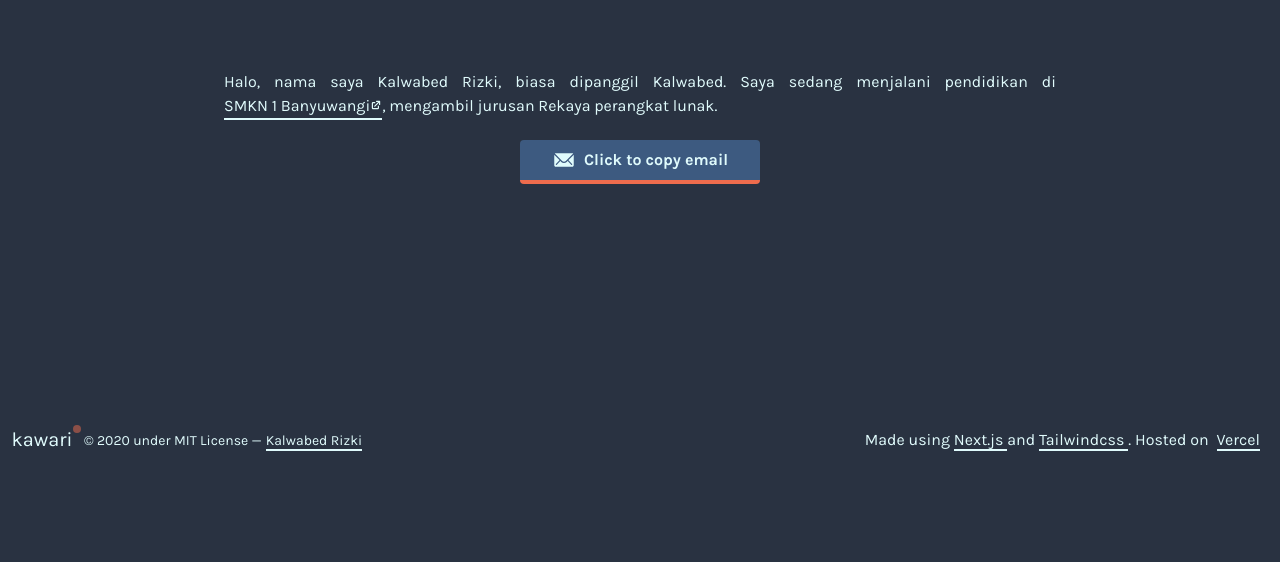
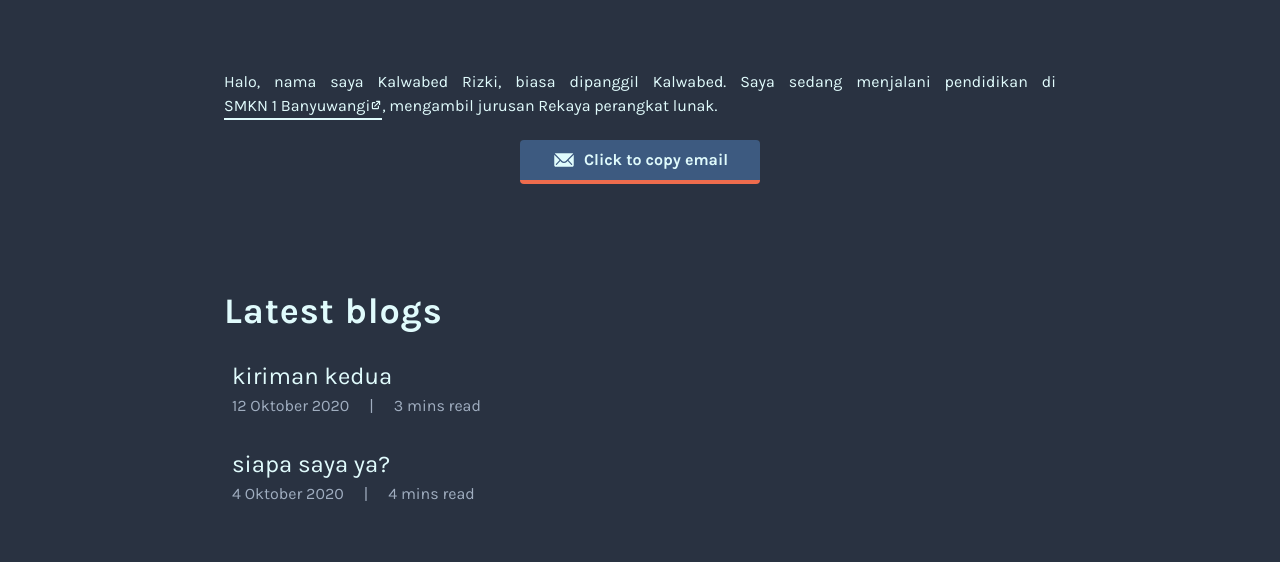
Before and after one commit to kalwabed/kawari.space, a Next.js app: page / in a window 1280 px wide. Shown: the part 390-952 px from the top of the page. Before the commit the page ends 906 px from the top, so only its background shows below. Built offline with nearby package versions, Linux system fonts and the light colour scheme; no server answers.

Commit message:
📦 NEW: new latest blogs on home page

```diff
--- a/src/styles/About.module.css
+++ b/src/components/home/About.module.css
@@ -1,5 +1,5 @@
 .wrapper {
-  @apply flex flex-col items-center px-5 mx-auto pb-48;
+  @apply flex flex-col items-center px-5 mx-auto pb-20;
 }
 
 .emailButton {
--- a/src/components/home/About.tsx
+++ b/src/components/home/About.tsx
@@ -3,7 +3,7 @@ import { IoIosMail } from 'react-icons/io'
 
 import LinkExternal from '@/parts/LinkExternal'
 import { useEmail } from '@/hooks/index'
-import styled from '@/styles/About.module.css'
+import styled from './About.module.css'
 
 const About = () => {
   return (
--- a/src/components/home/Identity.tsx
+++ b/src/components/home/Identity.tsx
@@ -1,8 +1,8 @@
 /* eslint-disable global-require */
 import React from 'react'
 
-import styled from '@/styles/Identity.module.css'
 import siteConfig from 'site-config'
+import styled from './Identity.module.css'
 
 const Identity = () => {
   const { home } = siteConfig
--- /dev/null
+++ b/src/components/home/LatestBlog.module.css
@@ -0,0 +1,33 @@
+.wrapper {
+  @apply flex flex-col items-start px-5 mx-auto pb-40;
+}
+
+.latestBlogs {
+  @apply text-4xl tracking-wide font-semibold;
+}
+
+.blogWrapper {
+  @apply flex flex-col flex-wrap mt-3 w-full transition ease-in duration-100;
+}
+
+.blogWrapper:hover {
+  @apply shadow-lg;
+}
+
+.title {
+  @apply font-medium text-2xl transition ease-out duration-75;
+}
+
+.title:hover {
+  @apply text-info;
+}
+
+.dateTime {
+  @apply text-gray-500 flex flex-row;
+}
+
+@screen md {
+  .wrapper {
+    @apply px-56;
+  }
+}
--- /dev/null
+++ b/src/components/home/LatestBlogs.tsx
@@ -0,0 +1,35 @@
+import type { Post } from '@/@types'
+import Link from 'next/link'
+import React from 'react'
+import Date from '../blog/dateConfig'
+import styled from './LatestBlog.module.css'
+
+interface Props {
+  allPostsData: Post[]
+}
+
+const LatestBlogs = ({ allPostsData }: Props) => {
+  return (
+    <section className={`container ${styled.wrapper}`}>
+      <div className={styled.latestBlogs}>Latest blogs</div>
+      {allPostsData.map(({ date, readingTime, slug, title }) => (
+        <div className={styled.blogWrapper} key={slug}>
+          <div className="p-2">
+            <div className={styled.title}>
+              <Link href={`/blog/${slug}`}>
+                <a>{title}</a>
+              </Link>
+            </div>
+            <div className={styled.dateTime}>
+              <Date dateString={date} />
+              <div className="mx-5">|</div>
+              {readingTime} mins read
+            </div>
+          </div>
+        </div>
+      ))}
+    </section>
+  )
+}
+
+export default LatestBlogs
--- a/src/pages/_document.tsx
+++ b/src/pages/_document.tsx
@@ -8,6 +8,7 @@ class MyDocument extends Document {
   }
 
   render() {
+    const isDev = process.env.NODE_ENV === 'development'
     return (
       <Html lang="en">
         <Head>
@@ -16,7 +17,7 @@ class MyDocument extends Document {
           <link href="/assets/icons/favicon-32x32.png" rel="icon" sizes="32x32" type="image/png" />
           <link href="/assets/icons/favicon-16x16.png" rel="icon" sizes="16x16" type="image/png" />
           <link rel="apple-touch-icon" sizes="180x180" href="/assets/icons/apple-touch-icon.png" type="image/png" />
-          <script async defer data-website-id={process.env.NEXT_PUBLIC_UMAMI_ID} src={process.env.NEXT_PUBLIC_UMAMI_LINK} />
+          <script async defer data-website-id={!isDev && process.env.NEXT_PUBLIC_UMAMI_ID} src={process.env.NEXT_PUBLIC_UMAMI_LINK} />
         </Head>
 
         <body className="bg-dark text-light font-primary">
--- a/src/pages/blog/index.tsx
+++ b/src/pages/blog/index.tsx
@@ -4,7 +4,6 @@ import { GetStaticProps, NextPage } from 'next'
 import { Post } from '@/@types'
 import { getSortedPostsData } from '@/lib/posts'
 import Layout from '@/components/Layout'
-// eslint-disable-next-line import/no-named-as-default-member
 import BlogList from '@/components/blog/BlogList'
 
 interface Props {
--- a/src/pages/index.tsx
+++ b/src/pages/index.tsx
@@ -1,18 +1,36 @@
 /* eslint-disable global-require */
 import React from 'react'
-import { NextPage } from 'next'
+import { GetStaticProps, NextPage } from 'next'
 
 import Identity from '@/components/home/Identity'
 import About from '@/components/home/About'
 import Layout from '@/components/Layout'
+import LatestBlogs from '@/components/home/LatestBlogs'
+import type { Post } from '@/@types'
+import { getSortedPostsData } from '@/lib/posts'
 
-const Index: NextPage = () => {
+interface Props {
+  allPostsData: Post[]
+}
+
+const Index: NextPage<Props> = ({ allPostsData }) => {
   return (
     <Layout>
       <Identity />
       <About />
+      <LatestBlogs allPostsData={allPostsData} />
     </Layout>
   )
 }
 
+export const getStaticProps: GetStaticProps = async () => {
+  const allPostsData = getSortedPostsData()
+
+  return {
+    props: {
+      allPostsData
+    }
+  }
+}
+
 export default Index
```
Also changed, not shown: src/components/home/Identity.module.css (renamed from src/styles/Identity.module.css).
